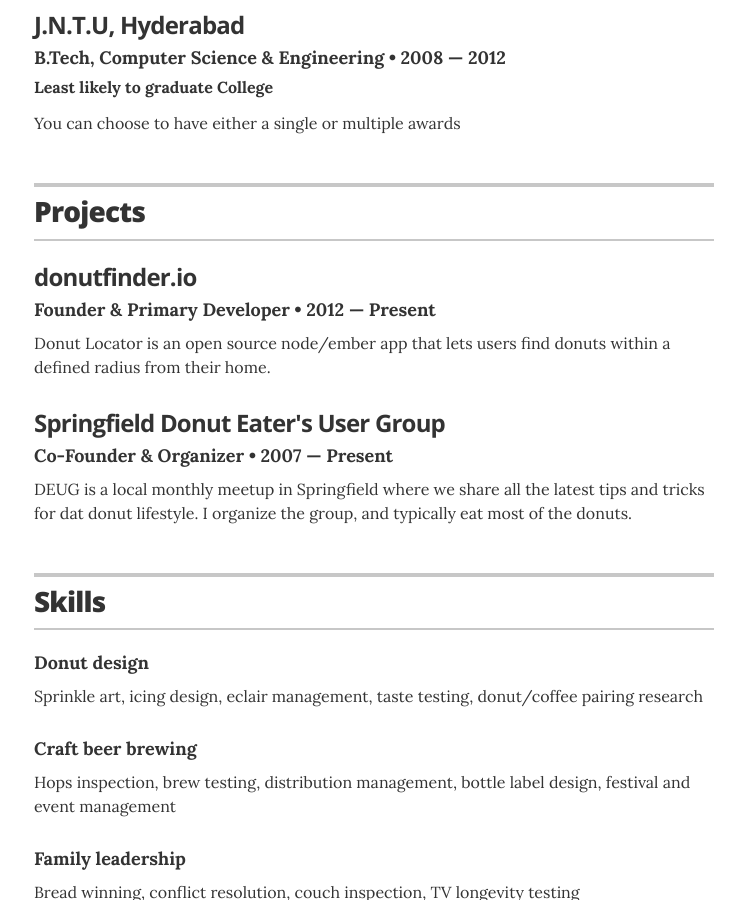
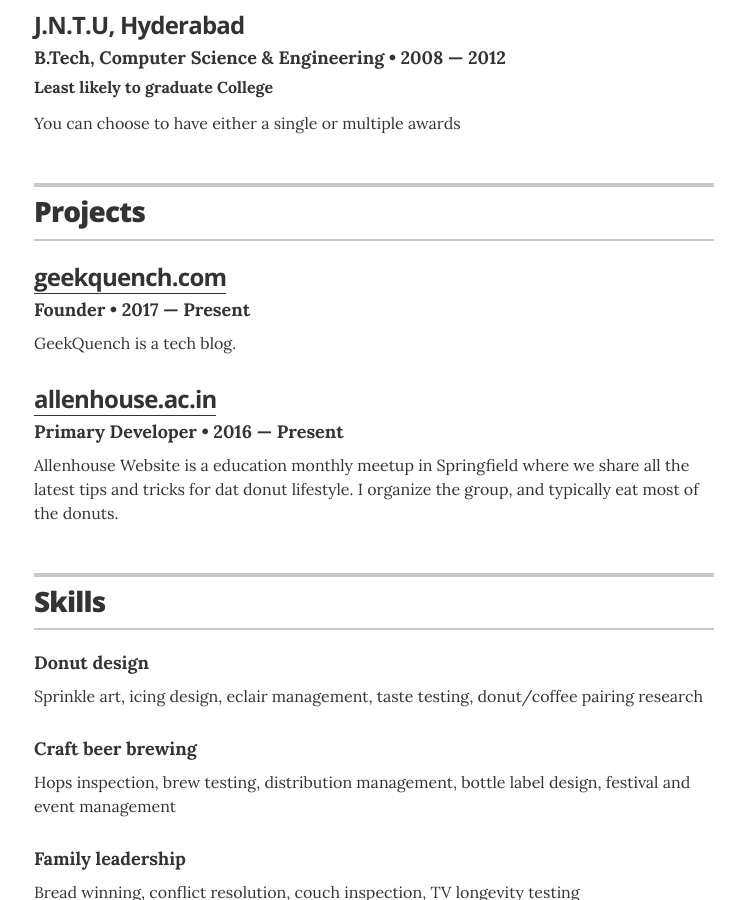
Before and after one commit to hammadmashkoor/hammadmashkoor.github.io, a Jekyll site: the page built from index.html, in a window 1280 px wide and 900 px high, scrolled down 1108 px. Shown: the whole window, without its empty margins (266-1011 px from the left). Built offline with Jekyll 4.4.1, drawn with Linux system fonts in a browser that asks for light colours.

Commit message:
Update projects.yml

```diff
--- a/_data/projects.yml
+++ b/_data/projects.yml
@@ -2,15 +2,15 @@
 # uncomment the urls if you wish to display them, and add your own URL
 
 # donutfinder.io
-- project: donutfinder.io
-  role: Founder & Primary Developer
-  duration: 2012 &mdash; Present
-  # url: "#"
-  description: Donut Locator is an open source node/ember app that lets users find donuts within a defined radius from their home.
+- project: geekquench.com
+  role: Founder
+  duration: 2017 &mdash; Present
+  url: "geekquench.com"
+  description: GeekQuench is a tech blog.
 
 #Springfield Donut Eater's User Group
-- project: Springfield Donut Eater's User Group
-  role: Co-Founder & Organizer
-  duration: 2007 &mdash; Present
-  # url: "#"
-  description: DEUG is a local monthly meetup in Springfield where we share all the latest tips and tricks for dat donut lifestyle. I organize the group, and typically eat most of the donuts.
+- project: allenhouse.ac.in
+  role: Primary Developer
+  duration: 2016 &mdash; Present
+  url: "allenhouse.ac.in"
+  description: Allenhouse Website is a education monthly meetup in Springfield where we share all the latest tips and tricks for dat donut lifestyle. I organize the group, and typically eat most of the donuts.
```
